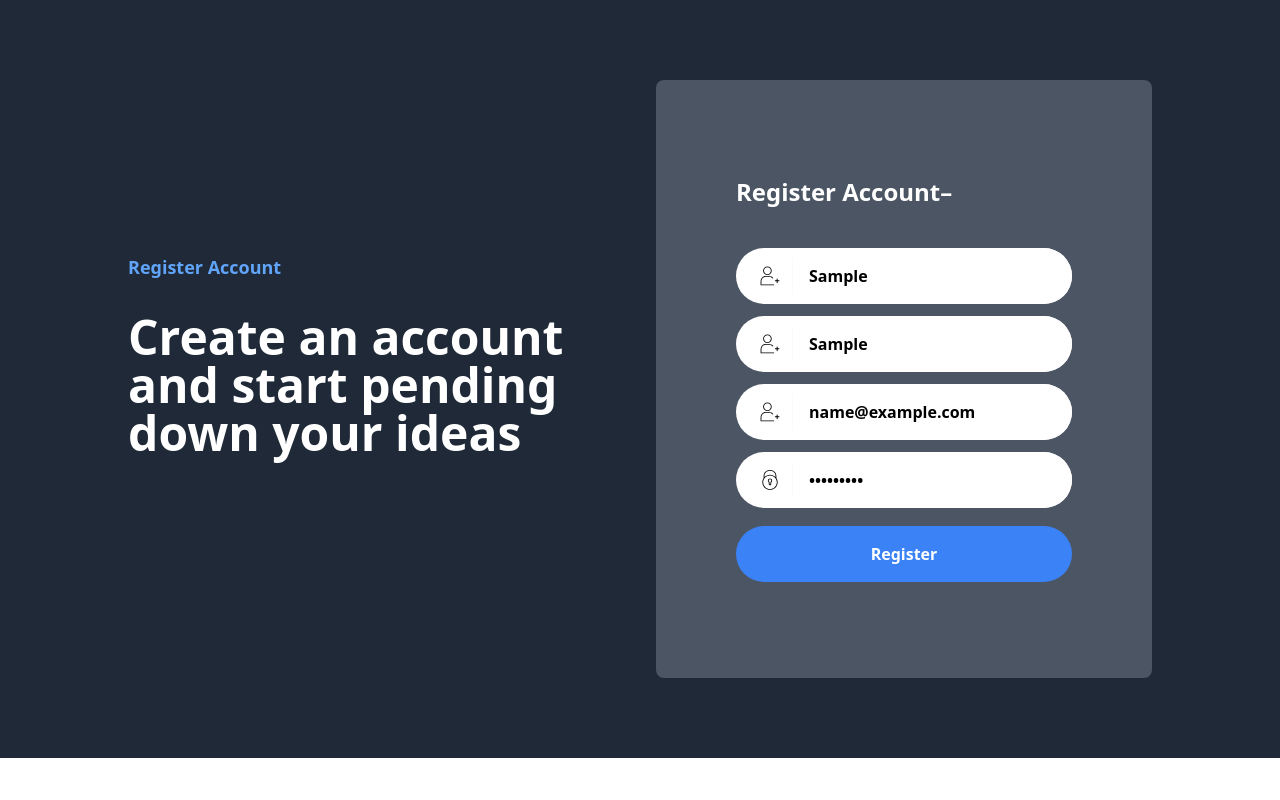
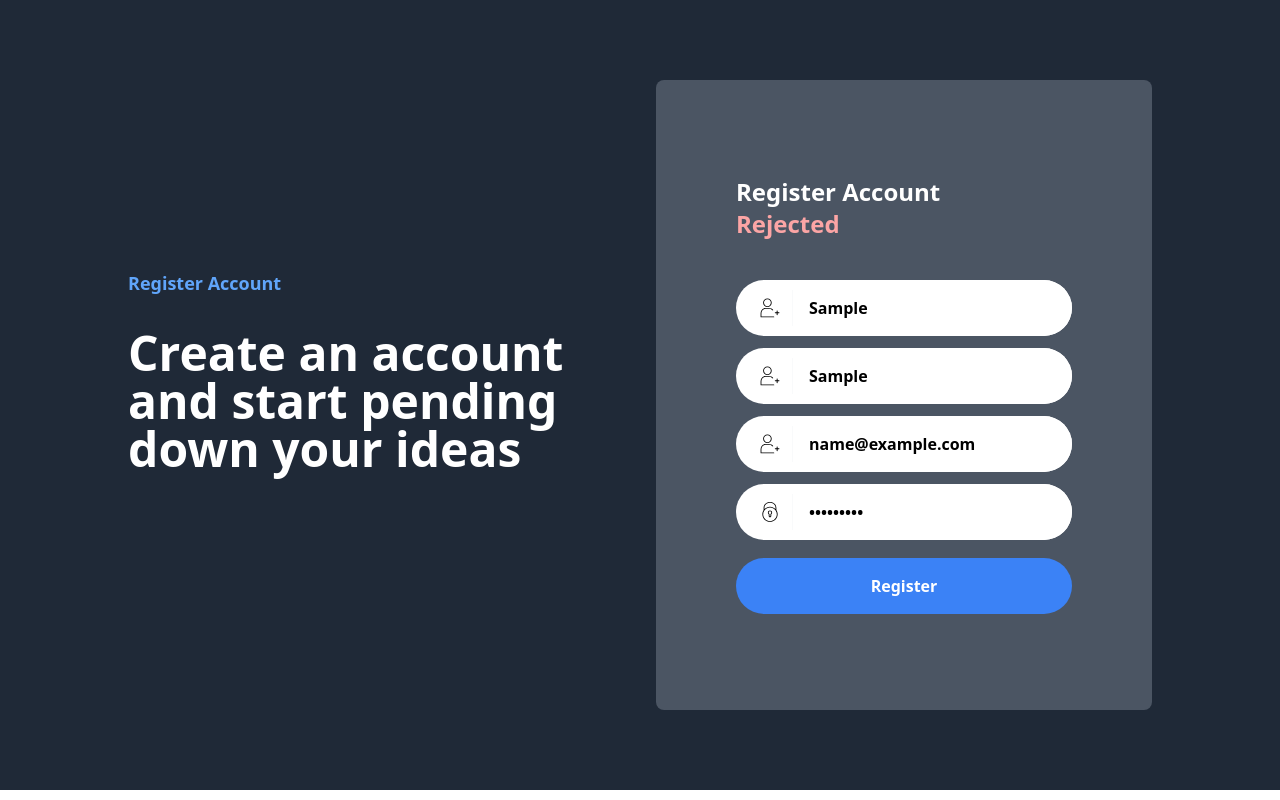
Before and after one commit to drewb73/blog, a React (Create React App) app in the folder frontend/: page /register in a window 1280 px wide. Both pictures are taken after typing "Sample", "Sample", "name@example.com", "Sample123" into the empty fields and a click on the button "Register". Built offline with nearby package versions, Linux system fonts and the light colour scheme; no server answers.

Commit message:
Update Register.js

```diff
--- a/frontend/src/components/Users/Register.js
+++ b/frontend/src/components/Users/Register.js
@@ -35,6 +35,14 @@ const dispatch = useDispatch()
     validationSchema: formSchema,
   });
 
+  //select state from store
+  const storeData = useSelector(store => store?.users)
+  const {loading, appErr, serverErr, registered} = storeData
+
+  console.log(appErr, serverErr)
+
+  console.log(storeData)
+
   return (
     <section className="relative py-20 2xl:py-40 bg-gray-800 overflow-hidden">
       <div className="relative container px-4 mx-auto">
@@ -54,8 +62,13 @@ const dispatch = useDispatch()
               <div className="px-6 lg:px-20 py-12 lg:py-24 bg-gray-600 rounded-lg">
                 <form onSubmit={formik.handleSubmit}>
                   <h3 className="mb-10 text-2xl text-white font-bold font-heading">
-                    Register Account–
+                    Register Account
+                       {/* display error message */}
+                  {appErr || serverErr ? <div className="text-red-300">
+                    {serverErr} {appErr}
+                  </div> : null}
                   </h3>
+
                   {/* First name */}
                   <div className="flex items-center pl-6 mb-3 bg-white rounded-full">
                     <span className="inline-block pr-3 py-2 border-r border-gray-50">
@@ -251,12 +264,24 @@ const dispatch = useDispatch()
 
                   <div className="inline-flex mb-10"></div>
 
+
+                {/* check for loading*/}
+                {loading ? (
+                  <button
+                    disabled
+                    className="py-4 w-full bg-gray-500  text-white font-bold rounded-full transition duration-200"
+                  >
+                    loading please wait
+                  </button> ): (
                   <button
                     type="submit"
                     className="py-4 w-full bg-blue-500 hover:bg-blue-600 text-white font-bold rounded-full transition duration-200"
                   >
                     Register
-                  </button>
+                  </button> )}
+
+
+
                 </form>
               </div>
             </div>
```
